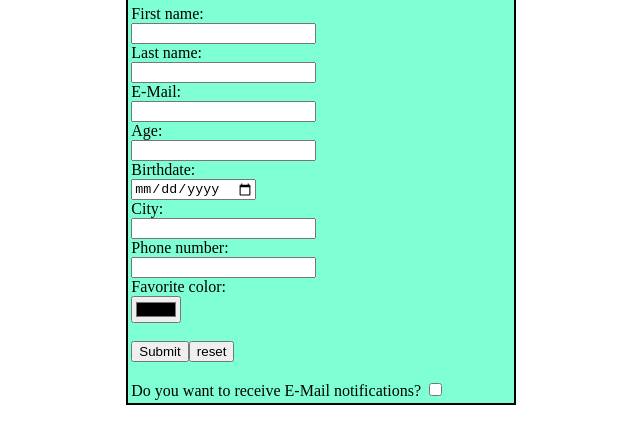
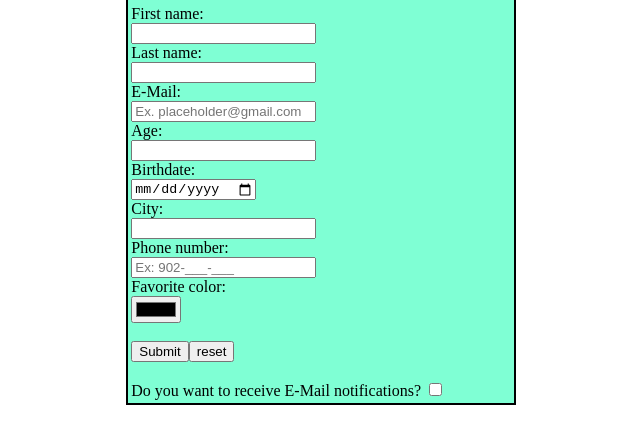
Before and after one commit to JacksonM902/day9, a plain HTML site: page index.html in a window 1280 px wide. Shown: the part 92-536 px from the top of the page, without its empty margins (319-959 px from the left). Drawn offline with Linux system fonts and the light colour scheme.

Commit message:
Update index.html

```diff
--- a/index.html
+++ b/index.html
@@ -23,15 +23,15 @@
 <label for="Last name">Last name:</label><br>
 <input type="text" name="Lastname" required="required"><br>
 <label for="Email">E-Mail:</label><br>
-<input type="email" name="Email" required="required"><br>
+<input type="email" name="Email" placeholder="Ex. placeholder@gmail.com" required="required"><br>
 <label for="Age">Age:</label><br>
-<input type="number" name="Age" minvalue="16"><br>
+<input type="number" name="Age" minvalue="16" ><br>
 <label for="Birthdate">Birthdate:</label><br>
 <input type="date"  name="birthdate" required="required"><br>
 <label for="City">City:</label><br>
 <input type="text" name="City" minlength="2"><br>
 <label for="Phone number">Phone number:</label><br>
-<input type="tel"  name="Phone number" required='required'><br>
+<input type="tel"  name="Phone number" placeholder="Ex: 902-___-___" required="required"><br>
 <label for="favorite color">Favorite color:</label><br>
 <input type="color" name="color"><br><br>
 <input type="Submit" value="Submit"><input type="reset" value="reset"><br><br>
```
